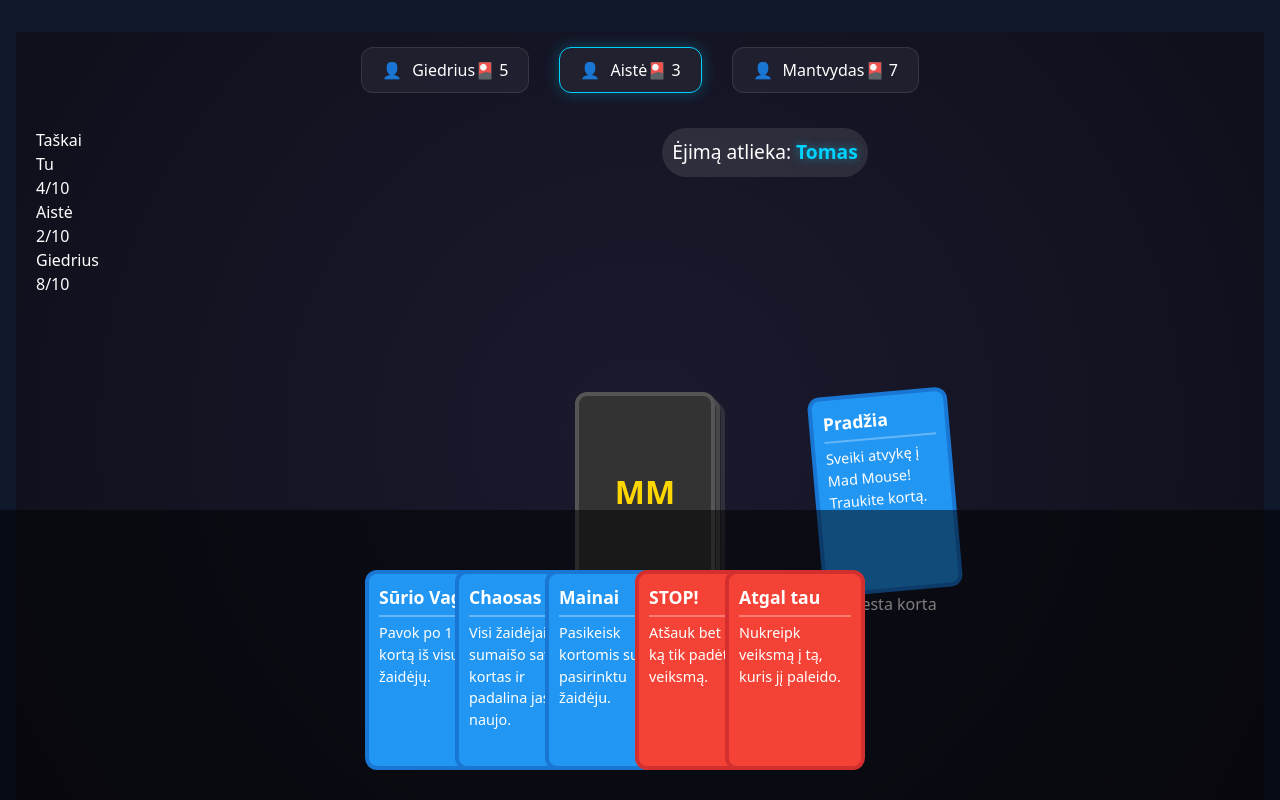
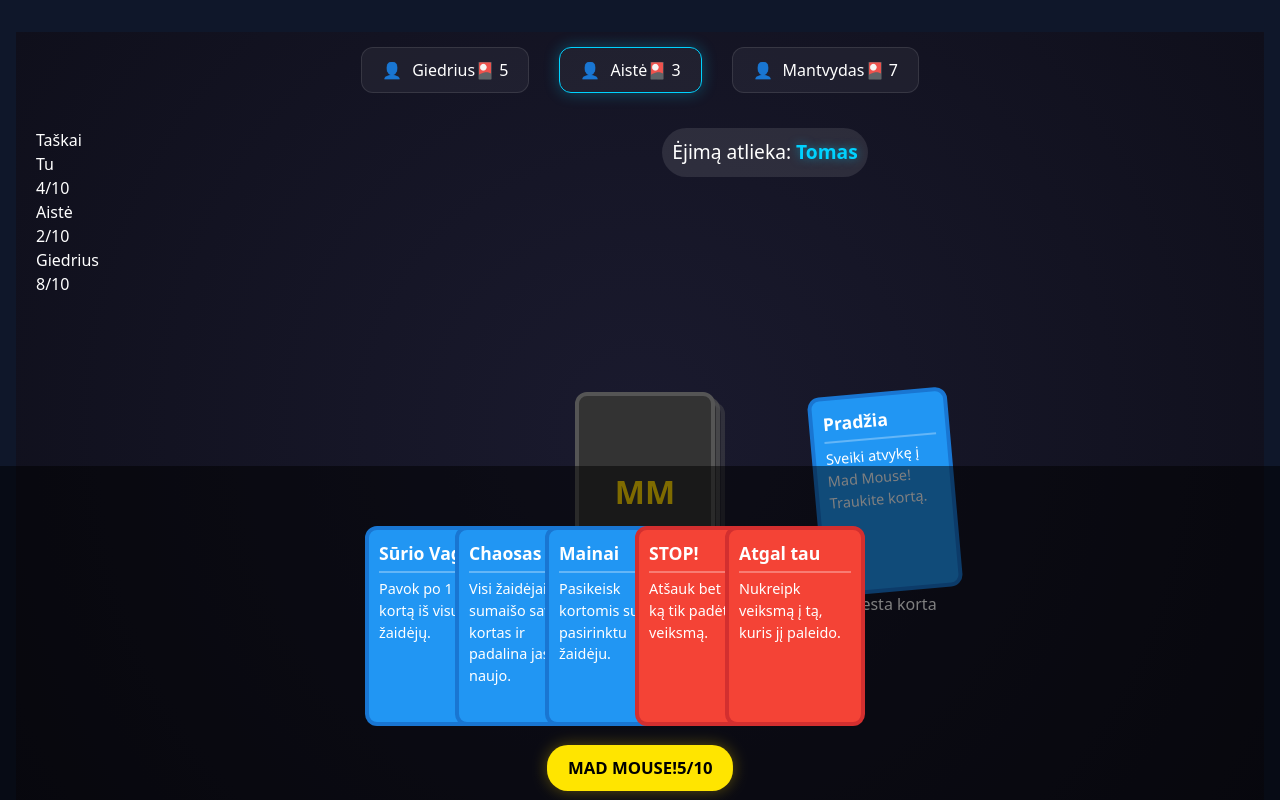
Before and after one commit to tomas-paskovskij/mad-mouse-game-v2, a React app in the folder frontend/: page /game/1 in a window 1280 px wide. Shown: the top 800 px of the page. Built offline with nearby package versions, Linux system fonts and the light colour scheme; no server answers; the HTML template or start-up script is replaced by a standard one.

Commit message:
ui: add pulsing and glow animation to Mad Mouse button

```diff
--- a/frontend/src/components/game/PlayerHand.tsx
+++ b/frontend/src/components/game/PlayerHand.tsx
@@ -5,13 +5,15 @@ import cardsData from "../../data/cards.json";
 import "./PlayerHand.css";
 
 const PlayerHand: React.FC = () => {
-  // Paimame pirmas 5 kortas iš JSON kaip pradinę ranką
+  // Paimame kortas iš JSON
   const [myCards, setMyCards] = useState(cardsData.slice(0, 5));
 
   const playCard = (id: string) => {
-    // Animacija suveiks, nes naudojame AnimatePresence ir filter
     setMyCards((prev) => prev.filter((c) => c.id !== id));
   };
+
+  // Sąlyga pulsavimui: pvz., jei turi bent 3 kortas (vėliau pakeisi į 10)
+  const isMadMouseReady = myCards.length >= 3;
 
   return (
     <div className="player-hand-area">
@@ -23,8 +25,8 @@ const PlayerHand: React.FC = () => {
               layoutId={card.id}
               initial={{ y: 150, opacity: 0 }}
               animate={{ y: 0, opacity: 1 }}
-              exit={{ y: -200, opacity: 0, scale: 0.8 }}
-              transition={{ type: "spring", stiffness: 260, damping: 20 }}
+              exit={{ y: -250, opacity: 0, scale: 0.5, rotate: 15 }}
+              transition={{ type: "spring", stiffness: 300, damping: 25 }}
               className="card-wrapper"
               style={{ zIndex: index }}
             >
@@ -37,7 +39,35 @@ const PlayerHand: React.FC = () => {
           ))}
         </AnimatePresence>
       </div>
-      {/* Čia bus mygtukas iš 2 žingsnio */}
+
+      {/* MAD MOUSE MYGTUKAS */}
+      <div className="action-button-container">
+        <motion.button
+          className={`mad-mouse-btn ${isMadMouseReady ? "active" : ""}`}
+          animate={
+            isMadMouseReady
+              ? {
+                  scale: [1, 1.08, 1],
+                  backgroundColor: ["#FFD700", "#FFF000", "#FFD700"],
+                  boxShadow: [
+                    "0px 0px 0px rgba(255, 215, 0, 0)",
+                    "0px 0px 25px rgba(255, 215, 0, 0.6)",
+                    "0px 0px 0px rgba(255, 215, 0, 0)",
+                  ],
+                }
+              : { scale: 1 }
+          }
+          transition={{
+            repeat: Infinity,
+            duration: 1.5,
+            ease: "easeInOut",
+          }}
+          onClick={() => isMadMouseReady && alert("MAD MOUSE!!!")}
+        >
+          <span className="btn-text">MAD MOUSE!</span>
+          <span className="btn-count">{myCards.length}/10</span>
+        </motion.button>
+      </div>
     </div>
   );
 };
```
